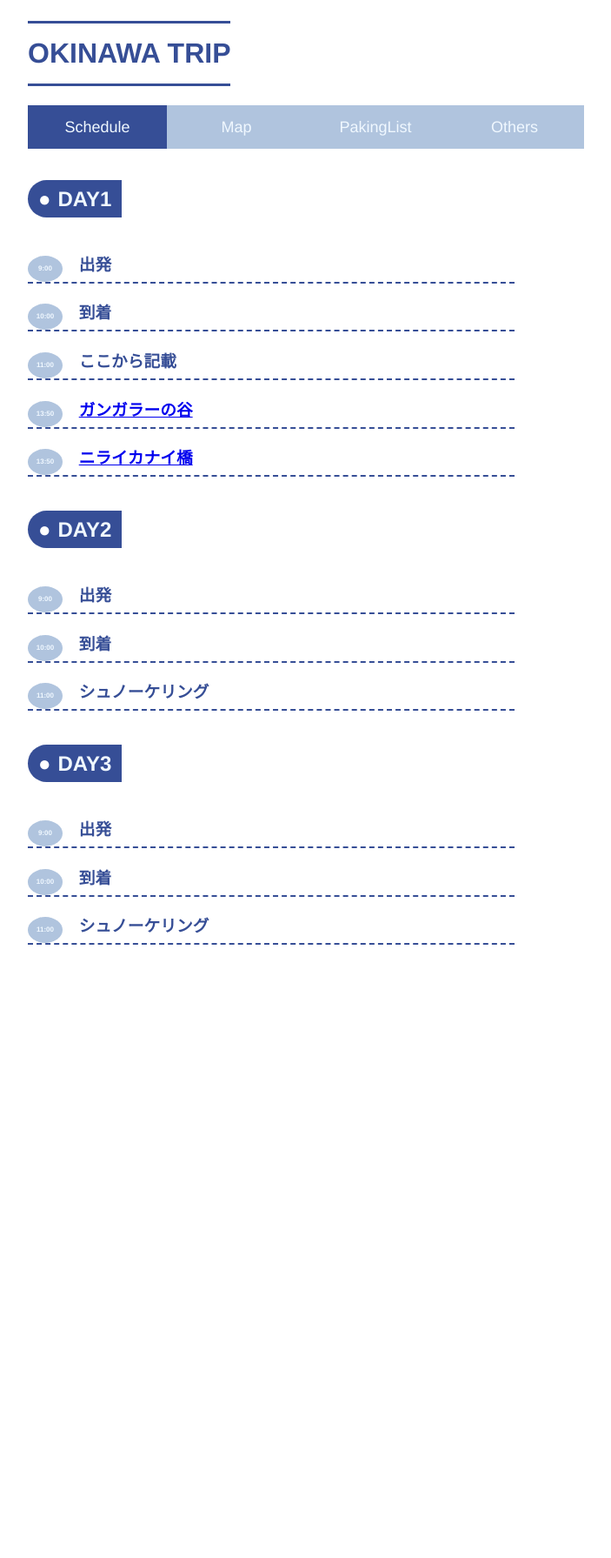
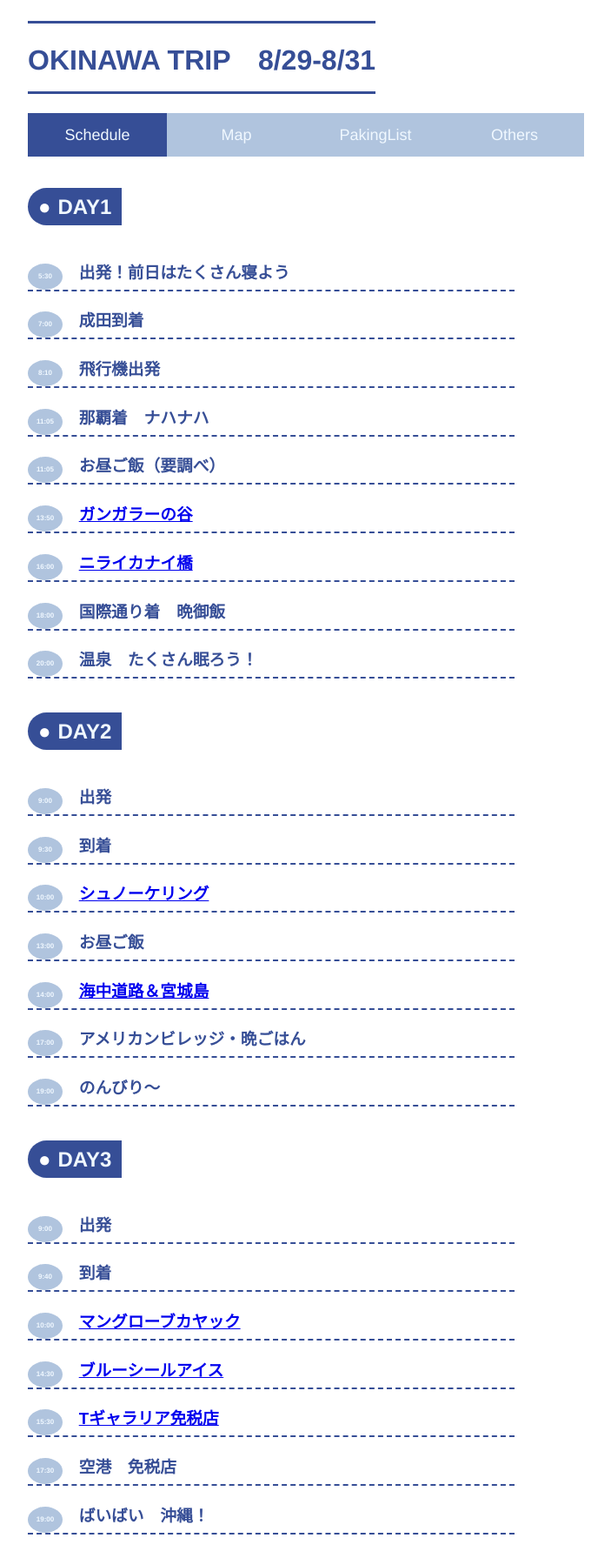
Before and after one commit to pimacho/okinawatrip.github.io, a plain HTML site: page index.html in a window 1280 px wide. Shown: the part 5-1796 px from the top of the page at 87% size, without its empty margins (208-911 px from the left). Before the commit the page ends 1118 px from the top, so only its background shows below. Drawn offline with Linux system fonts and the light colour scheme; files that its build step writes are made by us from their sources.

Commit message:
Update index.html

```diff
--- a/index.html
+++ b/index.html
@@ -1,9 +1,8 @@
-
 <!DOCTYPE html>
 <html>
     <head>
         <meta carset="UTF-8">
-        <link rel="stylesheet" href="https://pimacho.github.io/okinawatrip.github.io/style.css">
+        <link rel="stylesheet" href="css/style.css">
         <title>OKINAWA TRIP
         </title>
     </head>
@@ -12,7 +11,7 @@
         <header>
             <div class="toppage">
                 <h1>
-                   OKINAWA TRIP
+                   OKINAWA TRIP　8/29-8/31
                 </h1>
             </div>
         </header>
@@ -25,37 +24,54 @@
                     <div class="content_class">
                         <p>
                             <h2>DAY1</h2>
-                            <h3><span class="circle">9:00</span>&emsp;出発</h3>
-                            <h3><span class="circle">10:00</span>&emsp;到着</h3>
-                            <h3><span class="circle">11:00</span>&emsp;ここから記載</h3>
+                            <h3><span class="circle">5:30</span>&emsp;出発！前日はたくさん寝よう</h3>
+                            <h3><span class="circle">7:00</span>&emsp;成田到着</h3>
+                            <h3><span class="circle">8:10</span>&emsp;飛行機出発</h3>
+                            <h3><span class="circle">11:05</span>&emsp;那覇着&emsp;ナハナハ</h3>
+                            <h3><span class="circle">11:05</span>&emsp;お昼ご飯（要調べ）</h3>
                             <h3><span class="circle">13:50</span>&emsp;<a href="https://gangala.com/">ガンガラーの谷</a></h3>
-                            <h3><span class="circle">13:50</span>&emsp;<a href="http://okinawatravelinfo.com/ja/sightseeing/niraikanai-bridge/">ニライカナイ橋</a></h3>
+                            <h3><span class="circle">16:00</span>&emsp;<a href="http://okinawatravelinfo.com/ja/sightseeing/niraikanai-bridge/">ニライカナイ橋</a></h3>
+                            <h3><span class="circle">18:00</span>&emsp;国際通り着　晩御飯</h3>
+                            <h3><span class="circle">20:00</span>&emsp;温泉　たくさん眠ろう！</h3>
                             <h2>DAY2</h2>
                             <h3><span class="circle">9:00</span>&emsp;出発</h3>
-                            <h3><span class="circle">10:00</span>&emsp;到着</h3>
-                            <h3><span class="circle">11:00</span>&emsp;シュノーケリング</h3>
+                            <h3><span class="circle">9:30</span>&emsp;到着</h3>
+                            <h3><span class="circle">10:00</span>&emsp;<a href="https://activityjapan.com/reservation/ticket/VklYZkpZdDBqSHUwT3hzR6vFJbWnZ9Vq4wIFG2U4pbM-">シュノーケリング</a></h3>
+                            <h3><span class="circle">13:00</span>&emsp;お昼ご飯</h3>
+                            <h3><span class="circle">14:00</span>&emsp;<a href="https://icotto.jp/presses/7293">海中道路＆宮城島</a></h3>
+                            <h3><span class="circle">17:00</span>&emsp;アメリカンビレッジ・晩ごはん</h3>
+                            <h3><span class="circle">19:00</span>&emsp;のんびり～</h3>
                             <h2>DAY3</h2>
                             <h3><span class="circle">9:00</span>&emsp;出発</h3>
-                            <h3><span class="circle">10:00</span>&emsp;到着</h3>
-                            <h3><span class="circle">11:00</span>&emsp;シュノーケリング</h3>
-
+                            <h3><span class="circle">9:40</span>&emsp;到着</h3>
+                            <h3><span class="circle">10:00</span>&emsp;<a href="https://activityjapan.com/publish/plan/29664">マングローブカヤック</a></h3>
+                            <h3><span class="circle">14:30</span>&emsp;<a href="https://icepark.blueseal.co.jp/">ブルーシールアイス</a></h3>
+                            <h3><span class="circle">15:30</span>&emsp;<a href="https://www.dfs.com/jp/okinawa">Tギャラリア免税店</a></h3>
+                            <h3><span class="circle">17:30</span>&emsp;空港　免税店</h3>
+                            <h3><span class="circle">19:00</span>&emsp;ばいばい　沖縄！</h3>
 
                         </p>
                     </div>
                     <input type="radio" name="tab_name" id="tab2" >
                     <label class="tab_class" for="tab2">Map</label>
                     <div class="content_class">
-                      <p></p>
+                      <p><iframe src="https://www.google.com/maps/d/u/0/embed?mid=1tss7pytcI39Y3yw2IXFZFAsA-kUxc6jD" width="640" height="480"></iframe></p>
                     </div>
                     <input type="radio" name="tab_name" id="tab3" >
                     <label class="tab_class" for="tab3">PakingList</label>
                     <div class="content_class">
                       <p>
+                          <h3>持ち物チェック！忘れ物はないかな！</h3>
                           <ul>
                               <li>お金</li>
                               <li>お洋服</li>
                               <li>水着</li>
                               <li>免許証</li>
+                              <li>タオル・ハンカチ・ティッシュ</li>
+                              <li>日焼け止め</li>
+                              <li>化粧品</li>
+                              <li>帽子・サングラス</li>
+                              <li>ビニール袋（濡れたものをいれる）</li>
                           </ul>
                       </p>
                     </div>
```
